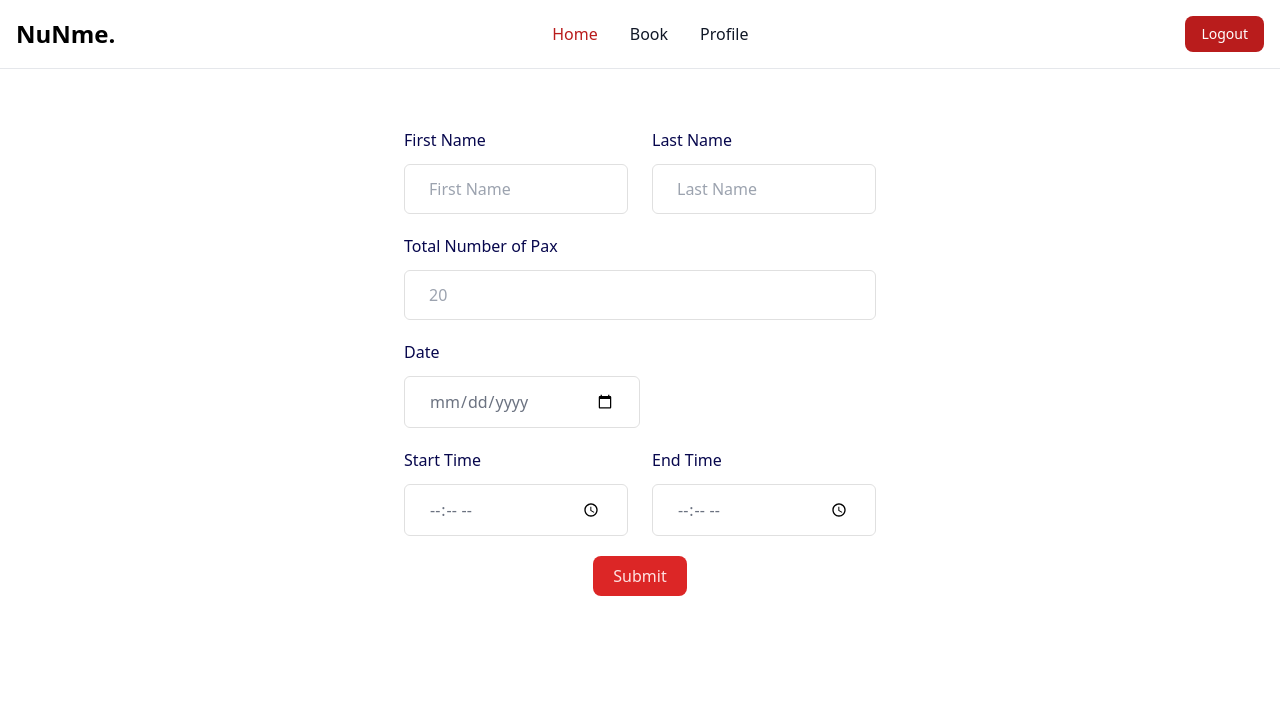
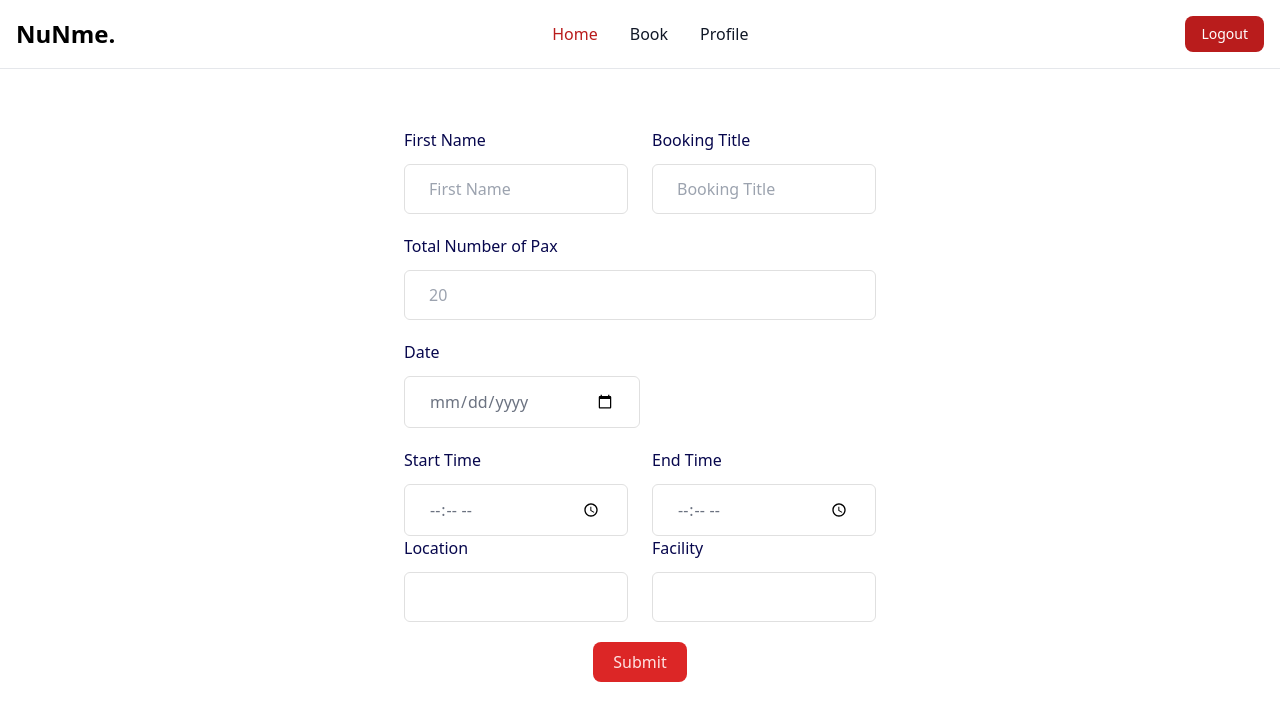
Before and after one commit to jeronlxj/orbit-nb, a React (Create React App) app in the folder rwfb/: page /book_form in a window 1280 px wide. Shown: the top 720 px of the page. Built offline with nearby package versions, Linux system fonts and the light colour scheme; no server answers.

Commit message:
Add files via upload

```diff
--- /dev/null
+++ b/rwfb/src/components/Book/bookCalender.css
@@ -0,0 +1,12 @@
+.rbc-header {
+    background: rgb(220 38 38);
+    color: white;
+}
+
+.rbc-toolbar-label {
+    font-weight: bold;
+}
+
+.rbc-event {
+    background-color: brown !important;
+}
--- a/rwfb/src/components/Book/book_dropdown.js
+++ b/rwfb/src/components/Book/book_dropdown.js
@@ -7,8 +7,8 @@ import { useNavigate } from "react-router-dom";
 
 export default function BookDropdown() {
 
-    const [setLocation, setSelectedLocation] = useState("");
-    const [setFacility, setSelectedFacility] = useState("");
+    // setting of locations & facilities
+    const { setLocation, setSelectedLocation, setFacility, setSelectedFacility } = UserAuthentication();
 
     //button click function
     const navigate = useNavigate();
@@ -89,10 +89,10 @@ const SelectLocation = (props) => {
               {locations?.map((data) => (
               <li
                   key={data?.Name}
-                  className={`p-2 text-sm hover:bg-sky-600 hover:text-white
+                  className={`p-2 text-sm hover:bg-red-700 hover:text-white
                   ${
                   data?.Name?.toUpperCase() === props.setLocation?.toUpperCase() &&
-                  "bg-sky-600 text-white"
+                  "bg-red-700 text-white"
                   }
                   ${
                   data?.Name?.toUpperCase().startsWith(inputValue)
@@ -142,7 +142,7 @@ const SelectLocation = (props) => {
               ? props.setFacility?.length > 25
                   ? props.setFacility?.substring(0, 25) + "..."
                   : props.setFacility
-              : "Select Location"}
+              : "Select Facility"}
 
               {/* Selecting the Facility's symbol */}
               <BiChevronDown size={20} className={`${open && "rotate-180"}`} />
@@ -172,10 +172,10 @@ const SelectLocation = (props) => {
               .map( (data) => (
               <li
                   key={data?.Name}
-                  className={`p-2 text-sm hover:bg-sky-600 hover:text-white
+                  className={`p-2 text-sm hover:bg-red-700 hover:text-white
                   ${
                   data?.Name?.toUpperCase() === props.setFacility?.toUpperCase() &&
-                  "bg-sky-600 text-white"
+                  "bg-red-700 text-white"
                   }
                   ${
                   data?.Name?.toUpperCase().startsWith(inputValue)
--- a/rwfb/src/components/Book/book_form.js
+++ b/rwfb/src/components/Book/book_form.js
@@ -1,6 +1,63 @@
 import Navbar from "../../config/navbar";
+import { useNavigate } from "react-router-dom";
+import { UserAuthentication } from "../../LoginContext";
+import { useState } from "react";
 
 const BookForm = () => {
+
+  /* choose the correct facility & its id
+  will be automatically set for them later, cannot change here */
+  const { setLocation, setFacility, Bookings, facilities, setBookings } = UserAuthentication();
+
+  // start & end Time states
+  const [startTime, setStartTime] = useState("");
+  const [endTime, setEndTime] = useState("");
+  const [bookingDate, setBookingDate] = useState("");
+
+  // context doesnt know the type so we need to specify
+  const facId = facilities.filter( (facility) => {
+    return facility.locationName === String(setLocation) &&
+     facility.Name === String(setFacility)
+  }).map(x => Number(x.facilityId));
+
+
+  // handle form submission
+  // go to book_form button click function
+  const navigate = useNavigate();
+  const submitForm = async (e) => {
+      try {
+          e.preventDefault();
+
+          // function to check if booking time input has already been taken up
+          Bookings.map( (booking) => {
+
+            // checks if its the same facility id & Date
+            if(booking.facilityId === facId[0] && booking.date === bookingDate) {
+              // check to see if the time is taken up or not
+              if(
+                Number(booking.startTime.substring(0,2)) >=  Number(startTime.substring(0,2)) &&
+              Number(booking.startTime.substring(3,5)) >= Number(startTime.substring(3,5)) &&
+              Number(booking.endTime.substring(0,2)) <=  Number(endTime.substring(0,2)) &&
+              Number(booking.endTime.substring(3,5)) <= Number(startTime.substring(3,5))
+              ) {
+                // throw an error if timing has been taken up !
+                throw new Error('Venue has been booked for part of the time already!');
+              }
+            }
+          });
+
+          // UPDATE ALL THE BOOKINGS
+          // setBookings()
+
+          navigate('/book_dropdown');
+      } catch (e) {
+          alert(e);
+          navigate('/signup');
+      }
+
+  };
+
+
   return (
     <div className='max-w-[600px] mx-auto my-16 p-4'>
       <Navbar/>
@@ -38,13 +95,13 @@ const BookForm = () => {
               for="lName"
               class="mb-3 block text-base font-medium text-[#07074D]"
             >
-              Last Name
+              Booking Title
             </label>
             <input
               type="text"
-              name="lName"
-              id="lName"
-              placeholder="Last Name" required
+              name="bookingTitle"
+              id="bookingTitle"
+              placeholder="Booking Title" required
               class="w-full rounded-md border border-[#e0e0e0] bg-white py-3 px-6 text-base font-medium text-[#6B7280] outline-none focus:border-[#B9261C] focus:shadow-md"
             />
           </div>
@@ -84,6 +141,7 @@ const BookForm = () => {
               name="date"
               min="2023-05-05"
               id="date" required
+              onChange={(e) => setBookingDate(e.target.value)}
               class="w-full rounded-md border border-[#e0e0e0] bg-white py-3 px-6 text-base font-medium text-[#6B7280] outline-none focus:border-[#B9261C] focus:shadow-md"
             />
           </div>
@@ -93,34 +151,71 @@ const BookForm = () => {
         <div class="-mx-3 flex flex-wrap">
           <div class="w-full px-3 sm:w-1/2">
             <label
-              for="time"
+              for="StartTime"
               class="mb-3 block text-base font-medium text-[#07074D]"
             >
               Start Time
             </label>
             <input
               type="time"
-              name="time"
+              name="StartTime"
               step="1800"
-              id="time"
+              id="StartTime"
               min="08:00" required
+              onChange={(e) => setStartTime(e.target.value)}
               class="w-full rounded-md border border-[#e0e0e0] bg-white py-3 px-6 text-base font-medium text-[#6B7280] outline-none focus:border-[#B9261C] focus:shadow-md"
             />
           </div>
 
           <div class="w-full px-3 sm:w-1/2">
             <label
-              for="time"
+              for="EndTime"
               class="mb-3 block text-base font-medium text-[#07074D]"
             >
               End Time
             </label>
             <input
               type="time"
+              name="EndTime"
+              step="1800"
+              id="EndTime"
+              min="08:00" required
+              onChange={(e) => setEndTime(e.target.value)}
+              class="w-full rounded-md border border-[#e0e0e0] bg-white py-3 px-6 text-base font-medium text-[#6B7280] outline-none focus:border-[#B9261C] focus:shadow-md"
+            />
+          </div>
+        </div>
+
+        {/* Location & Facility -> autofilled based on selected options */}
+        <div class="-mx-3 flex flex-wrap">
+          <div class="w-full px-3 sm:w-1/2">
+            <label
+              for="Location"
+              class="mb-3 block text-base font-medium text-[#07074D]"
+            >
+              Location
+            </label>
+            <input
+              type="Location"
               name="time"
-              step="1800"
-              id="time"
-              min="08:00" required
+              id="Location"
+              value={String(setLocation)}
+              class="w-full rounded-md border border-[#e0e0e0] bg-white py-3 px-6 text-base font-medium text-[#6B7280] outline-none focus:border-[#B9261C] focus:shadow-md"
+            />
+          </div>
+
+          <div class="w-full px-3 sm:w-1/2">
+            <label
+              for="Facility"
+              class="mb-3 block text-base font-medium text-[#07074D]"
+            >
+              Facility
+            </label>
+            <input
+              type="text"
+              name="Facility"
+              id="Facility"
+              value={String(setFacility)}
               class="w-full rounded-md border border-[#e0e0e0] bg-white py-3 px-6 text-base font-medium text-[#6B7280] outline-none focus:border-[#B9261C] focus:shadow-md"
             />
           </div>
@@ -128,7 +223,7 @@ const BookForm = () => {
 
         {/* submit button */}
         <div class="px-3 py-5 flex flex-col items-center">
-            <button
+            <button onClick={submitForm}
             class="inline-flex items-center h-10 px-5 block text-base font-medium text-red-100 transition-colors duration-150 bg-red-600 rounded-lg focus:shadow-outline hover:bg-red-800"
             >
             Submit
```
Also changed, not shown: rwfb/src/components/Book/book_calendar.js (+55 -6 lines).
